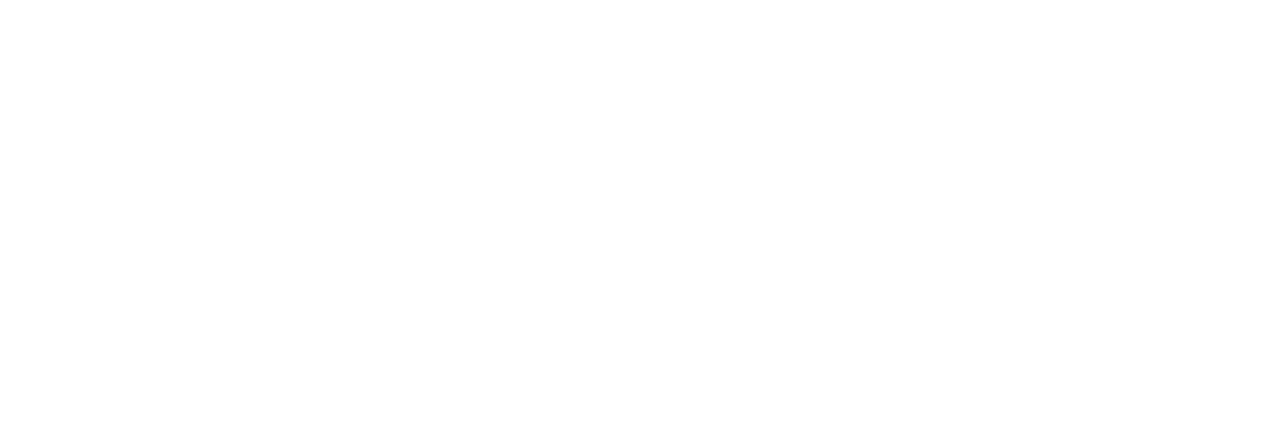
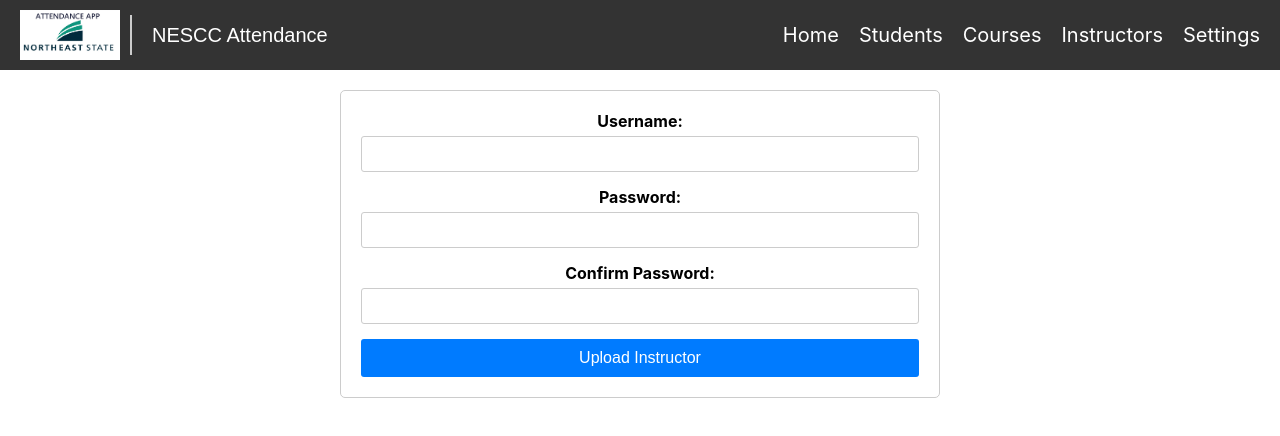
Before and after one commit to MovingBoris/attendance-desktop-app, a React (Create React App) app: page /PostInstructor in a window 1280 px wide. Before the commit this address had no page. Shown: the top 436 px of the page. Built offline with nearby package versions, Linux system fonts and the light colour scheme.

Commit message:
added cards to add instructor to identity and view attendance by student or class id

```diff
--- a/src/App.js
+++ b/src/App.js
@@ -9,6 +9,7 @@ import CsvUpload from './routes/csvupload';
 import AdminInstructors from './routes/AdminInstructors'
 import AdminAttendance from './routes/AdminAttendance'
 import InstructorPage from './routes/InstructorPage';
+import PostInstructor from './routes/PostInstructor'
 function App() {
   return (
     <div className="App">
@@ -23,6 +24,7 @@ function App() {
           <Route path= '/csvupload' element={<CsvUpload/>} />
           <Route path= '/AdminInstructors' element={<AdminInstructors/>} />
           <Route path= '/AdminAttendance' element={<AdminAttendance/>} />
+          <Route path= '/PostInstructor' element={<PostInstructor/>} />
         </Routes>
       </Router>
     </div>
--- a/src/components/CardStyle.css
+++ b/src/components/CardStyle.css
@@ -12,6 +12,7 @@
   margin: 8px; /* Adjust margin as needed */
   max-width: 300px; /* Adjust the max-width to your preference */
   width: calc(100% - 16px); /* Calculate the width minus the margin */
+  transition: transform 0.3s ease;
 }
 
 .card-title {
@@ -31,10 +32,12 @@
 
 .card-link:hover .card {
   background-color: #f0f0f0; /* Change the background color on hover if needed */
+  transform: scale(1.05);
 }
 
 .card-link:hover .card-title {
   color: #007bff; /* Change the title color on hover if needed */
+
 }
 .card-container {
   display: flex;
--- a/src/components/NavigationBar.jsx
+++ b/src/components/NavigationBar.jsx
@@ -25,7 +25,7 @@ function Navbar() {
             </div>
             <ul className={`navbar-links ${isOpen ? "active" : ""}`}>
                 <li>
-                    <Link to="/">Home</Link>
+                    <Link to="/AdminPage">Home</Link>
                 </li>
                 <li>
                     <Link to="/">Students</Link>
--- a/src/routes/AdminAttendance.jsx
+++ b/src/routes/AdminAttendance.jsx
@@ -1,40 +1,110 @@
-import React, { useState, useEffect } from "react";
+import React, { useState } from "react";
 import Navbar from "../components/NavigationBar";
-import "./TableFormat.css"; // Import CSS file for styling
 
 function AdminAttendance() {
     const [attendance, setAttendance] = useState([]);
     const [error, setError] = useState(null);
+    const [searchOption, setSearchOption] = useState("classId");
+    const [searchValue, setSearchValue] = useState("");
 
-    const handleGetAttendance = async () => {
+    const handleGetAttendanceByClassId = async () => {
         try {
-            // set api endpoint here
-            const response = await fetch("/api/Attends");
+            const response = await fetch(`/api/Attends/by_class_id?classId=${searchValue}`);
             if (!response.ok) {
-                throw new Error("Failed to fetch attendance");
+                throw new Error("Failed to fetch attendance by Class ID");
             }
             const data = await response.json();
-            setAttendance(data);
+            setAttendance(data.map(item => ({
+                ...item,
+                attendanceDate: new Date(item.attendanceDate).toLocaleString()
+            })));
         } catch (error) {
             setError(error.message);
         }
     };
 
-    useEffect(() => {
-        handleGetAttendance(); // this calls the function when the page loads
-    }, []); // Empty dependency array ensures that this effect runs only once when the component mounts
+    const handleGetAttendanceByStudentUsername = async () => {
+        try {
+            const response = await fetch(`/api/Attends/by_username?studentUsername=${searchValue}`);
+            if (!response.ok) {
+                throw new Error("Failed to fetch attendance by Student Username");
+            }
+            const data = await response.json();
+            setAttendance(data.map(item => ({
+                ...item,
+                attendanceDate: new Date(item.attendanceDate).toLocaleString()
+            })));
+        } catch (error) {
+            setError(error.message);
+        }
+    };
+
+    const handleGetAttendance = async () => {
+        if (searchOption === "classId") {
+            await handleGetAttendanceByClassId();
+        } else if (searchOption === "studentUsername") {
+            await handleGetAttendanceByStudentUsername();
+        }
+    };
+
+    const handleOptionChange = (event) => {
+        setSearchOption(event.target.value);
+    };
+
+    const handleSearchInputChange = (event) => {
+        setSearchValue(event.target.value);
+    };
+
+    const handleSearchFormSubmit = async (event) => {
+        event.preventDefault();
+        await handleGetAttendance();
+    };
 
     return (
         <div>
             <Navbar />
-            {error && <p>{error}</p>}
-            <table className="tableAPI">
+
+            <div style={styles.searchFormContainer}>
+                <form onSubmit={handleSearchFormSubmit} style={styles.searchForm}>
+                    <div style={styles.searchOptions}>
+                        <label>
+                            <input
+                                type="radio"
+                                value="classId"
+                                checked={searchOption === "classId"}
+                                onChange={handleOptionChange}
+                            />
+                            Search by Class ID
+                        </label>
+                        <label>
+                            <input
+                                type="radio"
+                                value="studentUsername"
+                                checked={searchOption === "studentUsername"}
+                                onChange={handleOptionChange}
+                            />
+                            Search by Student Username
+                        </label>
+                    </div>
+                    <div style={styles.searchInput}>
+                        <input
+                            type="text"
+                            value={searchValue}
+                            onChange={handleSearchInputChange}
+                            placeholder={searchOption === "classId" ? "Enter Class ID" : "Enter Student Username"}
+                        />
+                        <button style={styles.searchButton} type="submit">Search</button>
+                    </div>
+                </form>
+            </div>
+            {error && <p style={styles.errorMessage}>{error}</p>}
+            <table style={styles.attendanceTable}>
                 <thead>
                     <tr>
                         <th>Student UUID</th>
-                        <th>Class Id</th>
+                        <th>Class ID</th>
                         <th>Attendance Date</th>
-                        <th>SemesterCode</th>
+                        <th>Semester Code</th>
                     </tr>
                 </thead>
                 <tbody>
@@ -52,4 +122,42 @@ function AdminAttendance() {
     );
 }
 
+const styles = {
+    errorMessage: {
+        color: "red",
+        fontWeight: "bold",
+        textAlign: "center",
+        marginBottom: "20px",
+    },
+    searchFormContainer: {
+        margin: "0 auto", // Center the container horizontally
+        width: "80%", // Set width to 80% of the parent container
+    },
+    searchForm: {
+        marginBottom: "20px",
+        marginTop: "20px",
+        height: "150px"
+    },
+    searchOptions: {
+        marginBottom: "20px",
+    },
+    searchInput: {
+        margin: "auto"
+    },
+    searchButton: {
+        marginLeft: "10px",
+        padding: "10px 20px",
+        background: "#007bff",
+        color: "#fff",
+        border: "none",
+        borderRadius: "3px",
+        cursor: "pointer",
+        fontSize: "16px",
+    },
+    attendanceTable: {
+        width: "100%",
+        borderCollapse: "collapse",
+    },
+};
+
 export default AdminAttendance;
--- a/src/routes/AdminPage.jsx
+++ b/src/routes/AdminPage.jsx
@@ -46,8 +46,8 @@ function AdminPage() {
                         text="Instructors"
                     />
                     <Card
-                        title="Post Instructors"
-                        link="/AdminInstructors"
+                        title="Add Instructor"
+                        link="/PostInstructor"
                         text="Instructors"
                     />
                     <Card
--- /dev/null
+++ b/src/routes/PostInstructor.jsx
@@ -0,0 +1,128 @@
+import React, { useState } from "react";
+import Navbar from "../components/NavigationBar";
+
+function AddInstructor() {
+  const YourComponent = () => {
+    const [username, setUsername] = useState('');
+    const [password, setPassword] = useState('');
+    const [confirmPassword, setConfirmPassword] = useState('');
+
+    const handleUsernameChange = (event) => {
+      setUsername(event.target.value);
+    };
+
+    const handlePasswordChange = (event) => {
+      setPassword(event.target.value);
+    };
+
+    const handleConfirmPasswordChange = (event) => {
+      setConfirmPassword(event.target.value);
+    };
+
+    const handleUpload = async () => {
+      if (!username || !password || !confirmPassword) {
+        alert('Please fill in all fields.');
+        return;
+      }
+
+      if (password !== confirmPassword) {
+        alert('Passwords do not match.');
+        return;
+      }
+
+      const requestData = {
+        Username: username,
+        Password: password
+      };
+
+      try {
+        const response = await fetch('api/Users/register_instructor', {
+          method: 'POST',
+          headers: {
+            'Content-Type': 'application/json'
+          },
+          body: JSON.stringify(requestData),
+        });
+        if (response.ok) {
+          alert('Instructor uploaded successfully!');
+          window.location.href = '/AdminPage';
+        } else {
+          const errorMessage = await response.text();
+          alert(`Error: ${errorMessage}`);
+        }
+      } catch (error) {
+        console.error('Error:', error);
+        alert(`An error occurred while uploading the instructor. ${error}`);
+      }
+    };
+
+    return (
+      <div style={styles.formContainer}>
+        <div style={styles.formGroup}>
+          <label htmlFor="usernameInput" style={styles.label}>Username:</label>
+          <input id="usernameInput" type="text" value={username} onChange={handleUsernameChange} style={styles.input} />
+        </div>
+        <div style={styles.formGroup}>
+          <label htmlFor="passwordInput" style={styles.label}>Password:</label>
+          <input id="passwordInput" type="password" value={password} onChange={handlePasswordChange} style={styles.input} />
+        </div>
+        <div style={styles.formGroup}>
+          <label htmlFor="confirmPasswordInput" style={styles.label}>Confirm Password:</label>
+          <input id="confirmPasswordInput" type="password" value={confirmPassword} onChange={handleConfirmPasswordChange} style={styles.input} />
+        </div>
+        <button onClick={handleUpload} style={styles.button}>Upload Instructor</button>
+      </div>
+    );
+  };
+
+  return (
+    <div>
+      <Navbar />
+      <div style={styles.container}>
+        <YourComponent />
+      </div>
+    </div>
+  );
+}
+
+const styles = {
+  container: {
+    maxWidth: "600px",
+    margin: "0 auto",
+  },
+  formContainer: {
+    padding: "20px",
+    border: "1px solid #ccc",
+    borderRadius: "5px",
+    marginTop: "20px",
+    marginBottom: "20px",
+  },
+  formGroup: {
+    marginBottom: "15px",
+  },
+  label: {
+    display: "block",
+    marginBottom: "5px",
+    fontWeight: "bold",
+  },
+  input: {
+    width: "100%",
+    padding: "8px",
+    fontSize: "16px",
+    border: "1px solid #ccc",
+    borderRadius: "3px",
+    boxSizing: "border-box",
+  },
+  button: {
+    width: "100%",
+    padding: "10px 0",
+    background: "#007bff",
+    color: "#fff",
+    border: "none",
+    borderRadius: "3px",
+    cursor: "pointer",
+    fontSize: "16px",
+  },
+};
+
+export default AddInstructor;
```
